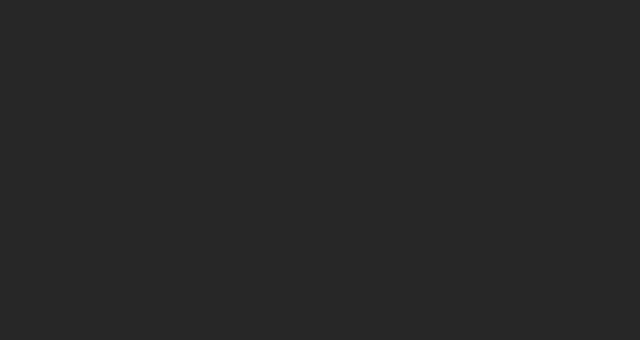
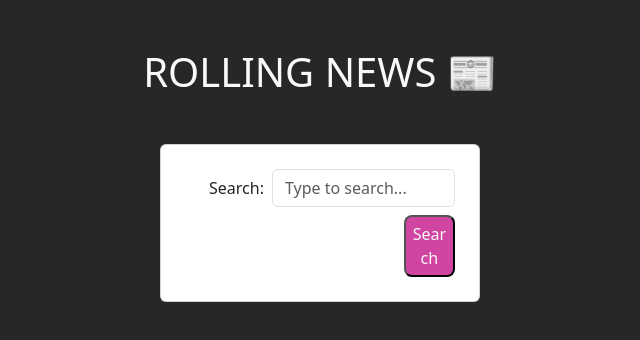
Before and after one commit to CardozoMartin/ReactRolling-Grupo2, a React (Vite) app: page / in a window 1280 px wide. Shown: the top 340 px of the page, without its empty margins (320-960 px from the left). Built offline with nearby package versions, Linux system fonts and the light colour scheme.

Commit message:
agrego únicamente css

```diff
--- a/src/components/Ejercicio 11/NewsList.jsx
+++ b/src/components/Ejercicio 11/NewsList.jsx
@@ -3,6 +3,7 @@ import { useMutation } from "@tanstack/react-query";
 // import { toast } from "sonner";
 
 // import NewsCard from "./NewsCard";
+import SearchForm from "./SearchForm";
 // import { createRandomId } from "../../Utils";
 
 const NewsList = () => {
@@ -34,11 +35,12 @@ const NewsList = () => {
     //   }
 
   return (
-    <section className="news-list">
-        <h1>ROLLING NEWS</h1>
-        {/* {data.results.map(new => (
-        <NewsCard />
-        ))} */}
+    <section className="news-list text-light text-center">
+        <h1 className="mt-5 mb-5">ROLLING NEWS 📰</h1>
+        {/* {data.results.map(new => ( */}
+          <SearchForm />
+        {/* <NewsCard /> */}
+        {/* ))} */}
     </section>
   )
 }
--- a/src/components/Ejercicio 11/SearchForm.jsx
+++ b/src/components/Ejercicio 11/SearchForm.jsx
@@ -1,6 +1,6 @@
 // import { useState } from 'react';
 
-// const SearchForm = (props) => {
+const SearchForm = () => {
 //   const { getNews, isLoading, type } = props;
 
 //   const [searchValue, setSearchValue] = useState('');
@@ -13,50 +13,52 @@
 //     setSearchValue(e.target.value);
 //   };
 
-//   const handleSubmit = (e) => {
-//     e.preventDefault();
+  const handleSubmit = (e) => {
+    e.preventDefault();
 
-//     if (searchValue.trim().length === 0) {
-//       setIsInvalid(true);
-//       return;
-//     } else {
-//       setIsInvalid(false);
-//     }
+    // if (searchValue.trim().length === 0) {
+    //   setIsInvalid(true);
+    //   return;
+    // } else {
+    //   setIsInvalid(false);
+    // }
 
-//     getNews(searchValue);
-//   };
+    // getNews(searchValue);
+  };
 
-//   return (
-//     <form className='card w-100 p-4' onSubmit={handleSubmit}>
-//       <fieldset className='d-flex'>
-//         <label htmlFor='search-input' className='me-2 mt-2'>
-//           Buscar:
-//         </label>
-//         <div className='w-100'>
-//           <input
-//             type='text'
-//             id='search-input'
-//             className={`form-control ${isInvalid ? 'is-invalid' : ''}`}
-//             value={searchValue}
-//             onChange={handleChange}
-//             disabled={isLoading}
-//           />
-//           <div className='invalid-feedback'>
-//             Introduce un parámetro de búsqueda
-//           </div>
-//         </div>
-//       </fieldset>
-//       <div className='text-end'>
-//         <button
-//           type='submit'
-//           disabled={isLoading}
-//           className='btn btn-primary mt-2'
-//         >
-//           Enviar
-//         </button>
-//       </div>
-//     </form>
-//   );
-// };
+  return (
+    <form className='card container p-4 form-news text-center' onSubmit={handleSubmit}>
+      <fieldset className='d-flex ms-4'>
+        <label htmlFor='input-search' className="d-flex justify-content align-items-center">
+          Search:
+        </label>
+        <div className='ms-2 input-search'>
+          <input
+            type='text'
+            id='input-search'
+            placeholder="Type to search..."
+            className="form-control"
+            // className={`form-control ${isInvalid ? 'is-invalid' : ''}`}
+            // value={searchValue}
+            // onChange={handleChange}
+            // disabled={isLoading}
+          />
+          <div className='invalid-feedback'>
+          Enter a search parameter
+          </div>
+        </div>
+      </fieldset>
+      <div className='text-end'>
+        <button
+          type='submit'
+        //   disabled={isLoading}
+          className='btn-search mt-2'
+        >
+          Search
+        </button>
+      </div>
+    </form>
+  );
+};
 
-// export default SearchForm;
+export default SearchForm;
--- a/src/index.css
+++ b/src/index.css
@@ -162,8 +162,30 @@ body{
   background-color: #cc906d;
 }
 
-.article-image {
+.form-news{
+  width: 25vw;
+}
+
+.input-search{
+  border-radius: 1rem;
+}
+
+.btn-search{
+  background-color: #d145a2;
+  color: #f9f9f9;
+  border-radius: 0.5rem;
+  padding: 5px;
+  width: 4vw;
+
+  &:hover{
+    background-color: #e660b9;
+    color: #000000;
+  }
+}
+
+
+/* .article-image {
   width: 100%;
   height: 125px;
   object-fit: cover;
-}
+} */
```
Also changed, not shown: src/components/endpoints/endpoints.js (deleted, +0 -18 lines).
